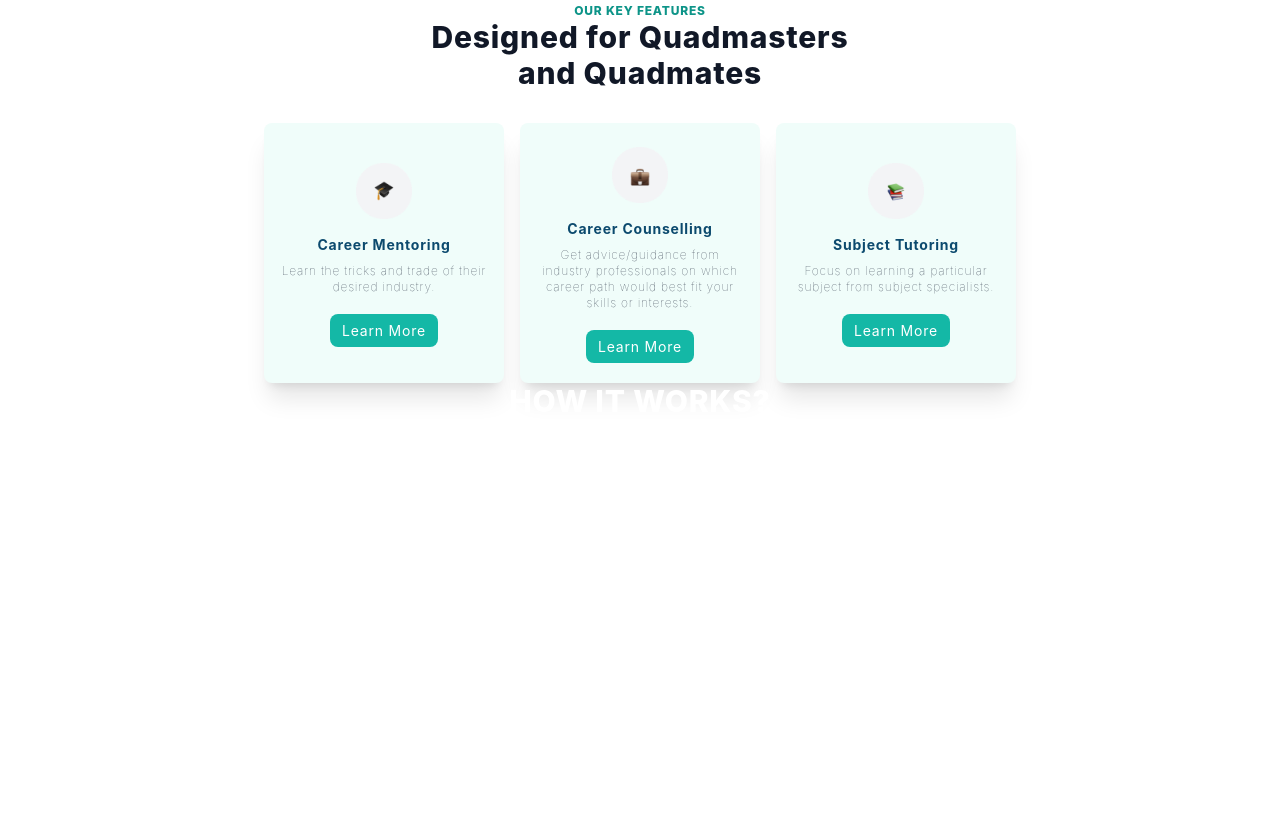
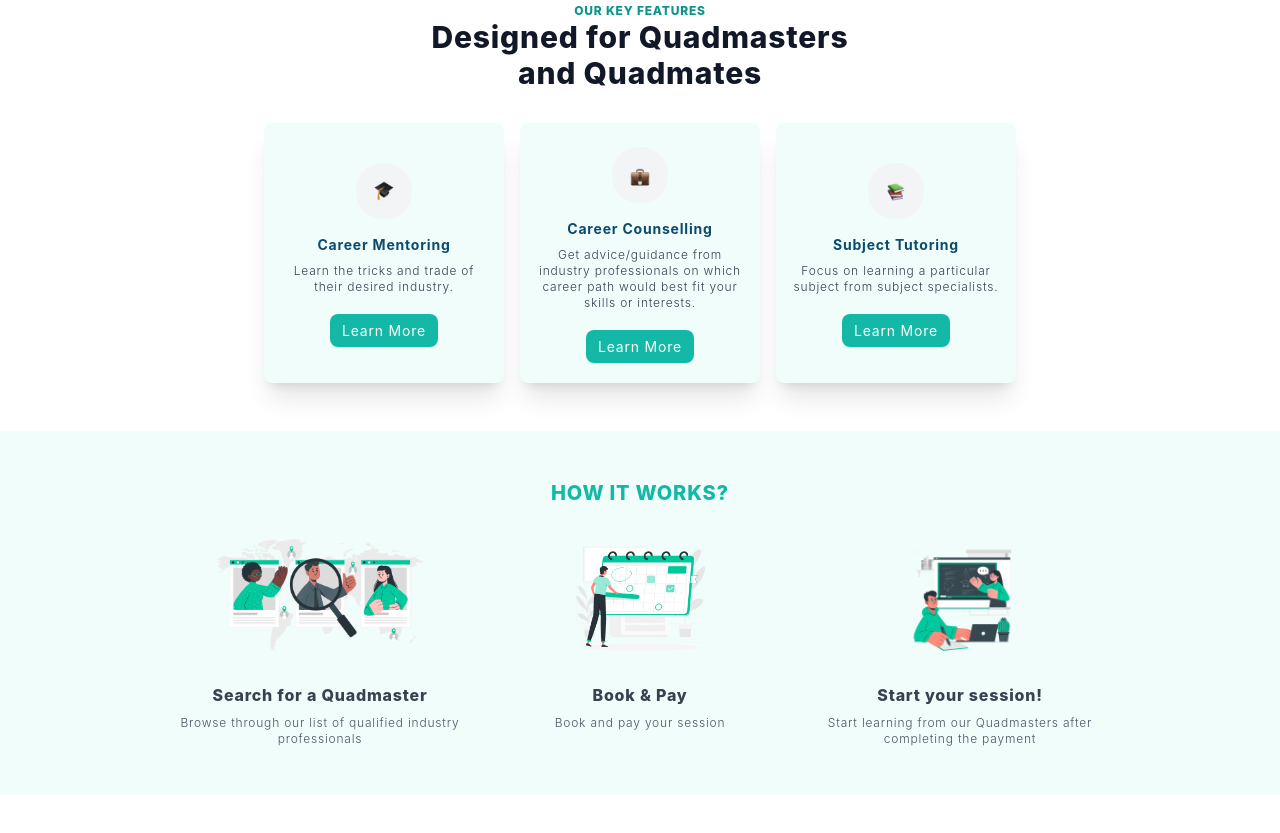
Before and after one commit to eru123/quadrangle-nuxt, a Nuxt app: page /home in a window 1280 px wide. Shown: the part 1360-2193 px from the top of the page. Before the commit the page ends 2163 px from the top, so only its background shows below. Built offline with nearby package versions, Linux system fonts and the light colour scheme; no server answers.

Commit message:
how it works

```diff
--- a/pages/home.vue
+++ b/pages/home.vue
@@ -8,6 +8,12 @@ const features = [
     {img:"/img/Career_mentoring.png",title: "Career Mentoring",subtitle:"Learn the tricks and trade of their desired industry."},
     {img:"/img/Career_counselling.png",title: "Career Counselling",subtitle:"Get advice/guidance from industry professionals on which career path would best fit your skills or interests."},
     {img:"/img/Subject_tutoring.png",title: "Subject Tutoring",subtitle:"Focus on learning a particular subject from subject specialists."}
+]
+
+const itWorks = [
+    {img:"/img/How_it_works-Search.png",title: "Search for a Quadmaster",subtitle:"Browse through our list of qualified industry professionals"},
+    {img:"/img/How_it_works-Book.png",title: "Book & Pay",subtitle:"Book and pay your session"},
+    {img:"/img/How_it_works-Start.png",title: "Start your session!",subtitle:"Start learning from our Quadmasters after completing the payment"}
 ]
 
 </script>
@@ -74,7 +80,11 @@ const features = [
         <div class="how-it-works">
             <div class="title">HOW IT WORKS?</div>
             <div class="items">
-
+                <div class="item" v-for="{img, title, subtitle} in itWorks">
+                    <img :src="img">
+                    <div class="title">{{title}}</div>
+                    <div class="subtitle">{{subtitle}}</div>
+                </div>
             </div>
         </div>
     </div>
@@ -172,7 +182,7 @@ const features = [
             }
 
             .features-container {
-                @apply w-full max-w-screen-md mx-auto flex flex-col md:flex-row justify-center;
+                @apply w-full max-w-screen-md mx-auto flex flex-col md:flex-row justify-center mb-12;
 
                 .feature {
                     @apply bg-teal-50 flex flex-col justify-center px-4 py-6 rounded-lg shadow-xl mb-4 md:mb-0 flex-1 max-w-xs mx-auto md:mx-2;
@@ -191,7 +201,7 @@ const features = [
                         }
 
                         .subtitle {
-                            @apply text-xs text-gray-700 font-thin;
+                            @apply text-xs text-gray-700 font-light;
                         }
                     }
 
@@ -218,7 +228,31 @@ const features = [
         }
 
         .how-it-works {
+            @apply w-full bg-teal-50 px-2 py-4 mb-12;
 
+            .title {
+                @apply pt-8 pb-12 md:py-8 text-teal-500 text-xl;
+            }
+
+            .items {
+                @apply flex md:flex-row flex-col items-center md:items-start justify-center mb-8;
+
+                .item {
+                    @apply flex-1 max-w-xs mb-12 md:mb-0;
+
+                    img {
+                        @apply h-28 mx-auto;
+                    }
+
+                    .title {
+                        @apply text-gray-700 text-base pb-2;
+                    }
+
+                    .subtitle {
+                        @apply text-gray-600 text-xs font-light;
+                    }
+                }
+            }
         }
     }
 }
```
